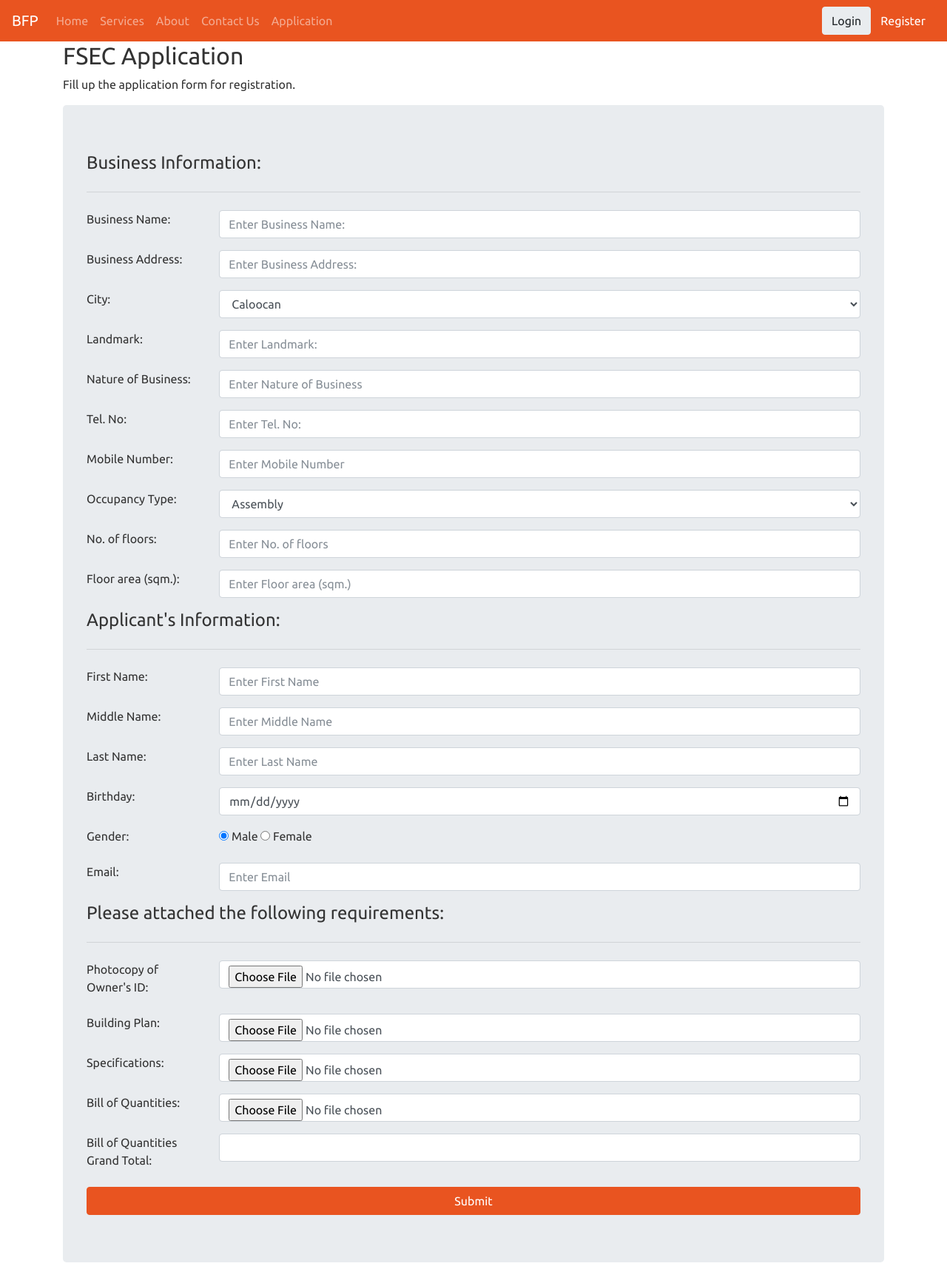
After one commit to marlou-lopez/STI, a PHP site: page /register_fsec.php in a window 1280 px wide. The commit adds this page. Shown: the whole page at 74% size. Run offline with PHP 8.4, Linux system fonts and the light colour scheme; some libraries are stand-ins or nearby versions.

Commit message:
Added FSEC and FSIC form pages

```diff
--- a/index.php
+++ b/index.php
@@ -8,7 +8,6 @@
 
 ?>
    <div class="container">
-
    </div>
 <?php
    include 'templates/footer.php';
--- /dev/null
+++ b/register_fsec.php
@@ -0,0 +1,180 @@
+<?php
+   require_once 'core/init.php';
+   include 'templates/header.php';
+?>
+<div class="container">
+   <h2>FSEC Application</h2>
+   <p>Fill up the application form for registration.</p>
+
+      <form action="" method="post" class="jumbotron">
+               <h4>Business Information:</h4>
+               <hr class="my-4">
+               <div class="form-group row">
+                  <label for="business_name" class="col-md-2 control-label">Business Name:</label>
+                  <div class="col-md-10">
+                     <input type="text" name="business_name" id="business_name" class="form-control" placeholder="Enter Business Name:" required>
+                  </div>
+               </div>
+               <div class="form-group row">
+                  <label for="business_address" class="col-md-2 control-label">Business Address:</label>
+                  <div class="col-md-10">
+                     <input type="text" name="business_address" id="business_address" class="form-control" placeholder="Enter Business Address:" required>
+                  </div>
+               </div>
+               <div class="form-group row">
+                  <label for="city" class="col-md-2 control-label">City:</label>
+                  <div class="col-md-10">
+                        <select class="form-control" name="city" id="city">
+                              <option value="Caloocan">Caloocan</option>
+                              <option value="Las Pinas">Las Pinas</option>
+                              <option value="Navotas">Navotas</option>
+                              <option value="Manila">Manila</option>
+                              <option value="Makati">Makati</option>
+                              <option value="Malabon">Malabon</option>
+                              <option value="Mandaluyong">Mandaluyong</option>
+                              <option value="Marikina">Marikina</option>
+                              <option value="Muntinlupa">Muntinlupa</option>
+                              <option value="Pasay">Pasay</option>
+                              <option value="Pasig">Pasig</option>
+                              <option value="Paranaque">Paranaque</option>
+                              <option value="Pateros">Pateros</option>
+                              <option value="Valenzuela">Valenzuela</option>
+                              <option value="Taguig">Taguig</option>
+                        </select>
+                  </div>
+               </div>
+               <div class="form-group row">
+                  <label for="landmark" class="col-md-2 control-label">Landmark:</label>
+                  <div class="col-md-10">
+                     <input type="text" name="landmark" id="landmark" class="form-control" placeholder="Enter Landmark:" required>
+                  </div>
+               </div>
+               <div class="form-group row">
+                  <label for="business_ntr" class="col-md-2 control-label">Nature of Business:</label>
+                  <div class="col-md-10">
+                     <input type="text" name="business_ntr" id="business_ntr" class="form-control" placeholder="Enter Nature of Business" required>
+                  </div>
+               </div>
+               <div class="form-group row">
+                  <label for="tel_no" class="col-md-2 control-label">Tel. No:</label>
+                  <div class="col-md-10">
+                     <input type="text" name="tel_no" id="tel_no" class="form-control" placeholder="Enter Tel. No:" maxlength="7">
+                  </div>
+               </div>
+               <div class="form-group row">
+                  <label for="mobile_no" class="col-md-2 control-label">Mobile Number:</label>
+                  <div class="col-md-10">
+                     <input type="text" name="mobile_no" id="mobile_no" class="form-control" placeholder="Enter Mobile Number" maxlength="11" required>
+                  </div>
+               </div>
+               <div class="form-group row">
+                  <label for="occupancy_type" class="col-md-2">Occupancy Type:</label>
+                  <div class="col-md-10">
+                     <select class="form-control" name="occupancy_type" id="occupancy_type">
+                        <option value="1">Assembly</option>
+                        <option value="2">Educational</option>
+                        <option value="3">Health Care</option>
+                        <option value="4">Detention and Correctional</option>
+                        <option value="5">Hotel</option>
+                        <option value="6">Dormitories</option>
+                        <option value="7">Apartment Building</option>
+                        <option value="8">Loding and Rooming House</option>
+                        <option value="9">Single and Two Family Dwelling Unit</option>
+                        <option value="10">Mercantile</option>
+                        <option value="11">Business</option>
+                        <option value="12">Industrial</option>
+                        <option value="13">Storage</option>
+                        <option value="14">Miscellaneous Structures</option>
+                     </select>
+                  </div>
+               </div>
+               <div class="form-group row">
+                  <label for="no_of_floors" class="col-md-2 control-label">No. of floors:</label>
+                  <div class="col-md-10">
+                     <input type="number" name="no_of_floors" id="no_of_floors" class="form-control" placeholder="Enter No. of floors" required>
+                  </div>
+               </div>
+               <div class="form-group row">
+                  <label for="floor_area" class="col-md-2 control-label">Floor area (sqm.):</label>
+                  <div class="col-md-10">
+                     <input type="number" name="floor_area" id="floor_area" class="form-control" placeholder="Enter Floor area (sqm.)" required>
+                  </div>
+               </div>
+               <h4>Applicant's Information:</h4>
+               <hr class="my-4">
+               <div class="form-group row">
+                  <label for="first_name" class="col-md-2 control-label">First Name:</label>
+                  <div class="col-md-10">
+                     <input type="text" name="first_name" id="first_name" class="form-control" placeholder="Enter First Name" required>
+                  </div>
+               </div>
+               <div class="form-group row">
+                  <label for="middle_name" class="col-md-2 control-label">Middle Name:</label>
+                  <div class="col-md-10">
+                     <input type="text" name="middle_name" id="middle_name" class="form-control" placeholder="Enter Middle Name" required>
+                  </div>
+               </div>
+               <div class="form-group row">
+                  <label for="last_name" class="col-md-2 control-label">Last Name:</label>
+                  <div class="col-md-10">
+                     <input type="text" name="last_name" id="last_name" class="form-control" placeholder="Enter Last Name" required>
+                  </div>
+               </div>
+               <div class="form-group row">
+                  <label for="bday" class="col-md-2 control-label">Birthday:</label>
+                  <div class="col-md-10">
+                     <input type="date" name="bday" id="bday" class="form-control" required>
+                  </div>
+               </div>
+               <div class="form-group row">
+                  <label for="gender" class="col-md-2 control-label">Gender:</label>
+                  <div class="col-md-10">
+                     <input type="radio" name="gender" id="gender" value="Male" checked> Male
+                     <input type="radio" name="gender" id="gender" value="Female"> Female
+                  </div>
+               </div>
+               <div class="form-group row">
+                  <label for="email" class="col-md-2 control-label">Email:</label>
+                  <div class="col-md-10">
+                     <input type="email" name="email" id="email" class="form-control" placeholder="Enter Email" required>
+                  </div>
+               </div>
+
+               <h4>Please attached the following requirements:</h4>
+               <hr class="my-4">
+               <div class="form-group row">
+                  <label for="owner_id" class="col-md-2 control-label">Photocopy of Owner's ID:</label>
+                  <div class="col-md-10">
+                     <input type="file" name="owner_id" id="owner_id" class="form-control" required>
+                  </div>
+               </div>
+               <div class="form-group row">
+                  <label for="building_plan" class="col-md-2 control-label">Building Plan:</label>
+                  <div class="col-md-10">
+                     <input type="file" name="building_plan" id="building_plan" class="form-control" required>
+                  </div>
+               </div>
+               <div class="form-group row">
+                  <label for="specifications" class="col-md-2 control-label">Specifications:</label>
+                  <div class="col-md-10">
+                     <input type="file" name="specifications" id="specifications" class="form-control" required>
+                  </div>
+               </div>
+               <div class="form-group row">
+                  <label for="bill_quantities" class="col-md-2 control-label">Bill of Quantities:</label>
+                  <div class="col-md-10">
+                     <input type="file" name="bill_quantities" id="bill_quantities" class="form-control" required>
+                  </div>
+               </div>
+               <div class="form-group row">
+                  <label for="bill_grand_total" class="col-md-2 control-label">Bill of Quantities Grand Total:</label>
+                  <div class="col-md-10">
+                     <input type="number" name="bill_grand_total" id="bill_grand_total" class="form-control" required>
+                  </div>
+               </div>
+               <button type="submit" class="btn btn-primary btn-block">Submit</button>
+      </form>
+
+</div>
+<?php
+   include 'templates/footer.php';
--- a/templates/header.php
+++ b/templates/header.php
@@ -37,6 +37,9 @@
             <li class="nav-item">
                <a class="nav-link" href="#">Contact Us</a>
             </li>
+            <li class="nav-item">
+               <a class="nav-link" data-toggle="modal" data-target="#applicationModal">Application</a>
+            </li>
             <!-- Para makita username pag ka login, comment ko muna kase di naman need sa ngayon -->
             <?php //if($user->isLoggedIn()) : ?>
             <!-- <li class="nav-item">
@@ -46,7 +49,9 @@
             <?php //endif; ?>
          </ul>
          <?php if(!$user->isLoggedIn()) : ?>
-         <a href="http:login.php" class="btn btn-light">Login</a>
+         <button type="button" class="btn btn-light" data-toggle="modal" data-target="#loginModal">
+            Login
+         </button>
          <!--
             Ewan ko pa kung sang part magreregister, so baka tanggalin ko rin to
          -->
@@ -58,3 +63,54 @@
          <?php endif; ?>
       </div>
    </nav>
+
+
+   <div class="modal fade" id="loginModal" tabindex="-1" role="dialog">
+      <div class="modal-dialog" role="document">
+         <div class="modal-content">
+            <div class="modal-header">
+               <h5 class="modal-title" id="exampleModalLongTitle">Account Type</h5>
+               <button type="button" class="close" data-dismiss="modal" aria-label="Close">
+                  <span aria-hidden="true">&times;</span>
+               </button>
+            </div>
+            <div class="modal-body">
+               <div class="row">
+                  <div class="col-md-6">
+                     <a href="http:login_emp.php" class="btn btn-primary btn-block">Employee</a>
+                  </div>
+                  <div class="col-md-6">
+                     <a href="http:login_app.php" class="btn btn-primary btn-block">Applicant</a>
+                  </div>
+               </div>
+            </div>
+         </div>
+      </div>
+   </div>
+
+   <div class="modal fade" id="applicationModal" tabindex="-1" role="dialog">
+      <div class="modal-dialog" role="document">
+         <div class="modal-content">
+            <div class="modal-header">
+               <h5 class="modal-title" id="exampleModalLongTitle">Application</h5>
+               <button type="button" class="close" data-dismiss="modal" aria-label="Close">
+                  <span aria-hidden="true">&times;</span>
+               </button>
+            </div>
+            <div class="modal-body">
+               <div class="row">
+                  <div class="col-md-6">
+                     <p>New Application?</p>
+                     <a href="http:register_fsec.php" class="btn btn-primary btn-block">FSEC</a>
+                     <a href="http:register_fsic_o.php" class="btn btn-primary btn-block">FSIC - Occupancy</a>
+                     <a href="http:register_fsic_b.php" class="btn btn-primary btn-block">FSIC - Business</a>
+                  </div>
+                  <div class="col-md-6">
+                     <p>Renew Application?</p>
+                     <a href="#" class="btn btn-primary btn-block">FSEC - Business</a>
+                  </div>
+               </div>
+            </div>
+         </div>
+      </div>
+   </div>
```
Also changed, not shown: login_app.php (added, +51 -0 lines), login_emp.php (added, +51 -0 lines), register_fsic_b.php (added, +162 -0 lines), register_fsic_o.php (added, +162 -0 lines).
